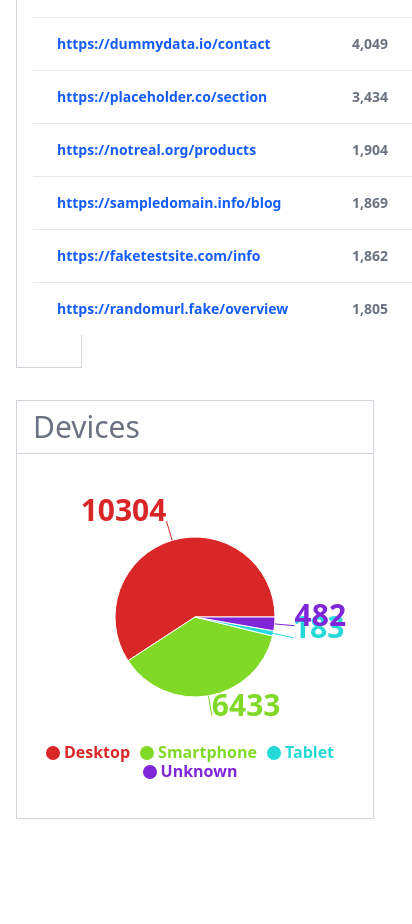
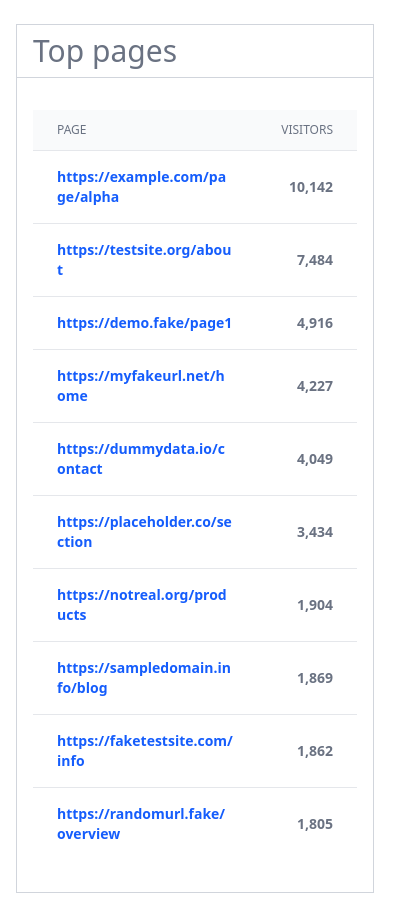
Before and after one commit to Exove/piwik-pro-dashboard-react, a React (Vite) app: page / in a window 390 px wide. Shown: the part 1900-2824 px from the top of the page, 412 px wide, since content can reach past the window. Before the commit the page ends 2759 px from the top, so only its background shows below. Built offline with nearby package versions, Linux system fonts and the light colour scheme.

Commit message:
CARE-5707 improve accessibility on small screens

```diff
--- a/src/App.tsx
+++ b/src/App.tsx
@@ -164,7 +164,7 @@ function App() {
           <div className="tw:col-span-full">
             <ListBox title="Top pages" data={mappedTopPagesData} />
           </div>
-          <div className="tw:col-span-2">
+          <div className="tw:col-span-full tw:md:col-span-2">
             <PieChartBox title="Devices" data={pieChartData} />
           </div>
         </div>
--- a/src/components/ListBox.tsx
+++ b/src/components/ListBox.tsx
@@ -28,12 +28,12 @@ export default function ListBox({ title, data }: ListBoxProps) {
       <tbody className="tw:bg-white tw:divide-y tw:divide-gray-200 tw:text-sm">
         {data.map((item, index) => (
           <tr key={index}>
-            <td className="tw:px-6 tw:py-4 tw:whitespace-nowrap">
+            <td className="tw:px-6 tw:py-4 tw:break-all">
               <a href={item.url} target='_blank' className="tw:text-blue-600 tw:hover:underline">
                 {item.url}
               </a>
             </td>
-            <td className="tw:px-6 tw:py-4 tw:whitespace-nowrap tw:text-right tw:text-gray-500">
+            <td className="tw:px-6 tw:py-4 tw:text-right tw:text-gray-500">
               {item.value.toLocaleString()}
             </td>
           </tr>
--- a/src/components/PieChartBox.tsx
+++ b/src/components/PieChartBox.tsx
@@ -37,7 +37,6 @@ export default function PieChartBox({ title, data }: PieChartBoxProps) {
         <Legend wrapperStyle={{ fontSize: '16px' }} />
         </PieChart>
     </ResponsiveContainer>
-
   )
 
   return <ContentBox title={title} content={content} />
```
